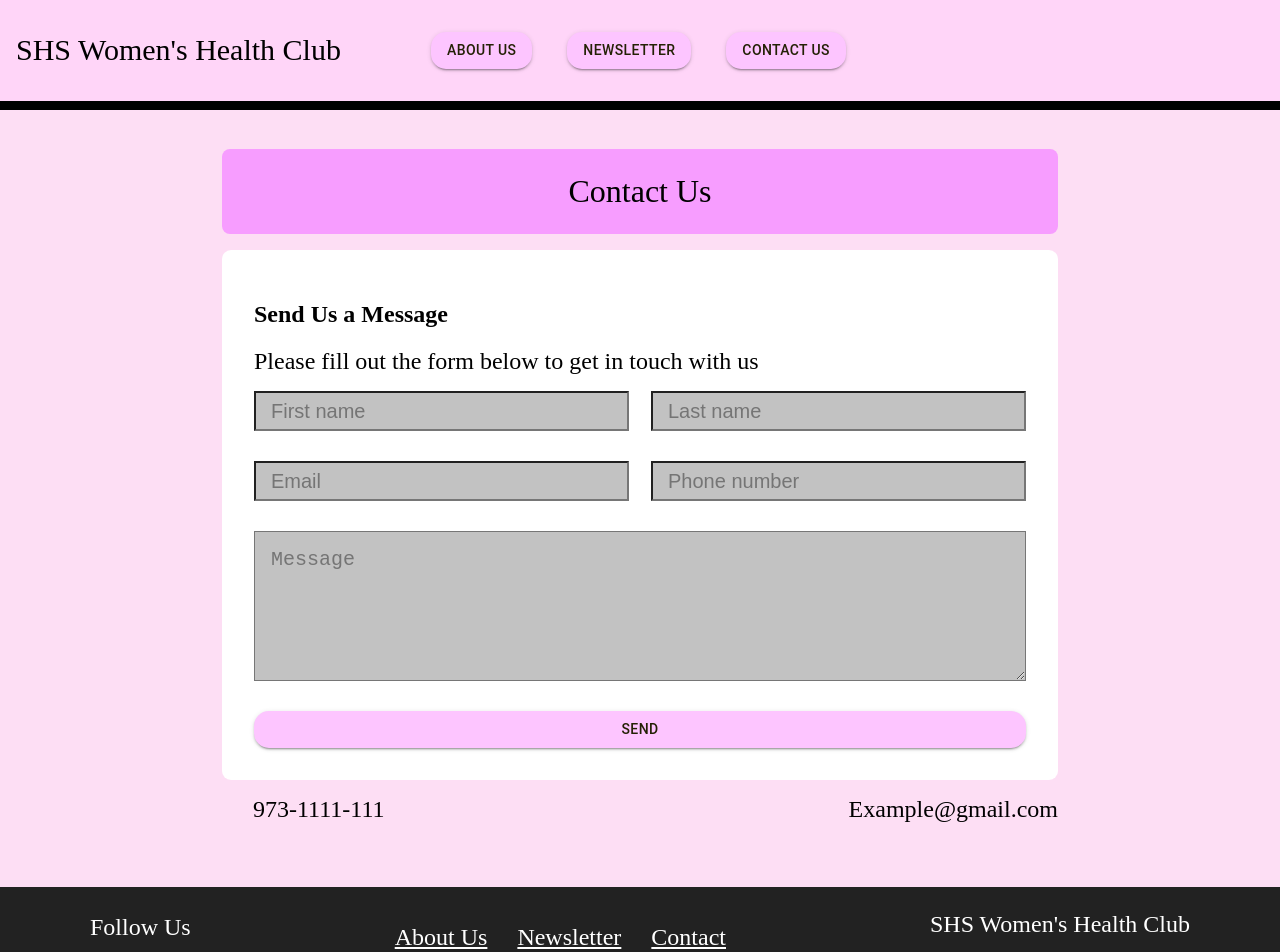
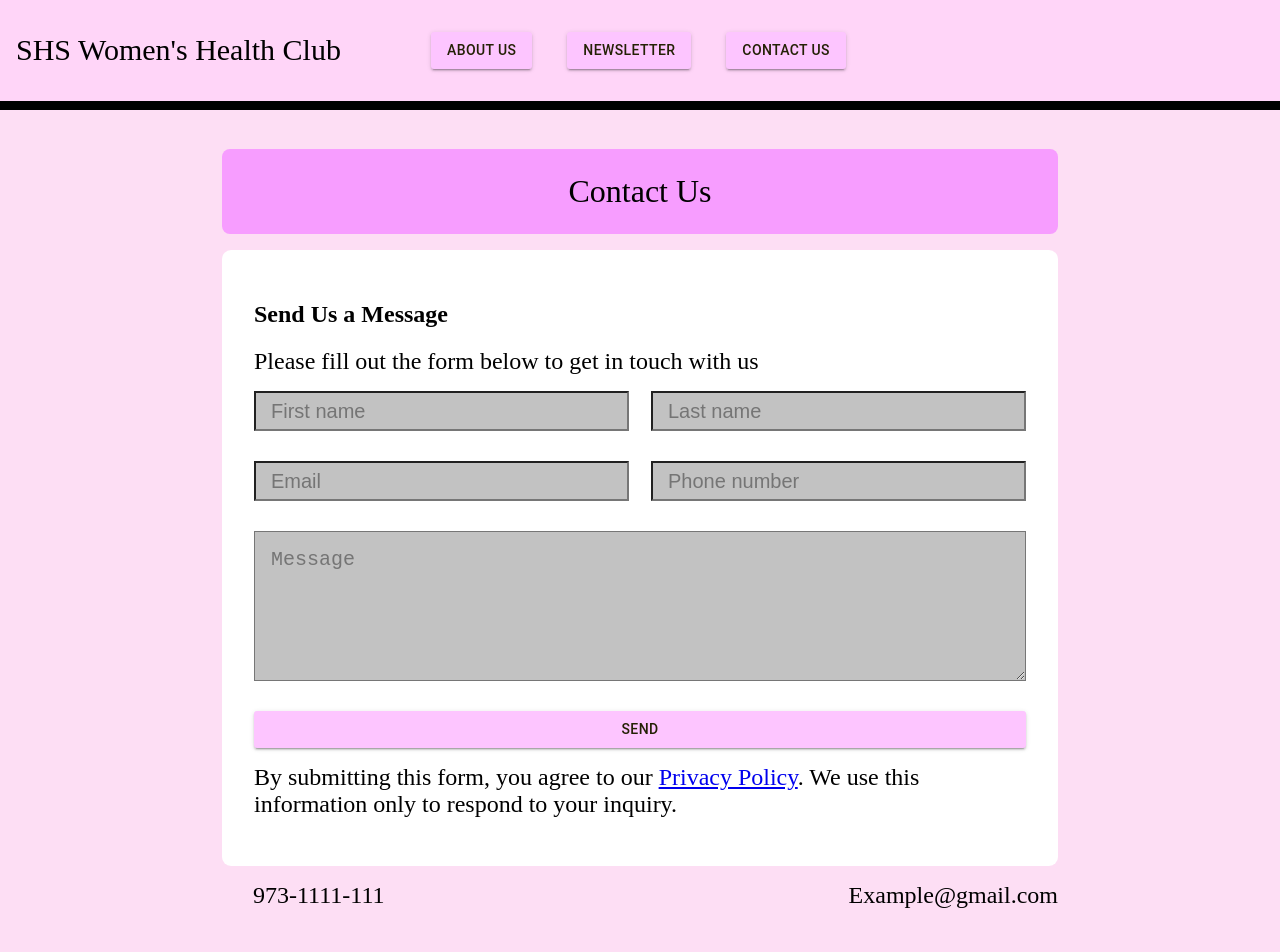
Before and after one commit to Itamar1567/SHSWomensWeb, a React (Vite) app in the folder frontend/: page /contact in a window 1280 px wide. Shown: the top 952 px of the page. Built offline with nearby package versions, Linux system fonts and the light colour scheme; some icons are missing.

Commit message:
Top button changes, small privacy policy tweak

```diff
--- a/frontend/src/components/contact.css
+++ b/frontend/src/components/contact.css
@@ -64,3 +64,12 @@
   flex-wrap: wrap;
   justify-content: space-between;
 }
+
+.submit-container{
+  display: flex;
+  flex-direction: column;
+  align-items: center;;
+}
+.submit-container Button{
+  width: 100%;
+}
--- a/frontend/src/components/contact.tsx
+++ b/frontend/src/components/contact.tsx
@@ -65,9 +65,10 @@ function Contact() {
               placeholder="Message"
               required
             />
-            <Button type="submit" variant="contained">
+            <div className="submit-container"><Button type="submit" variant="contained">
               Send
             </Button>
+            <p>By submitting this form, you agree to our <a href="/privacyPolicy.html" target="_blank">Privacy Policy</a>. We use this information only to respond to your inquiry.</p></div>
           </form>
         </div>
         <div className="micro-contact-info-container">
--- a/frontend/src/theme.tsx
+++ b/frontend/src/theme.tsx
@@ -2,7 +2,7 @@ import { createTheme } from "@mui/material/styles";
 
 const theme = createTheme({
   shape: {
-    borderRadius: 15,
+    borderRadius: 3,
   },
   palette: {
     primary: {
```
